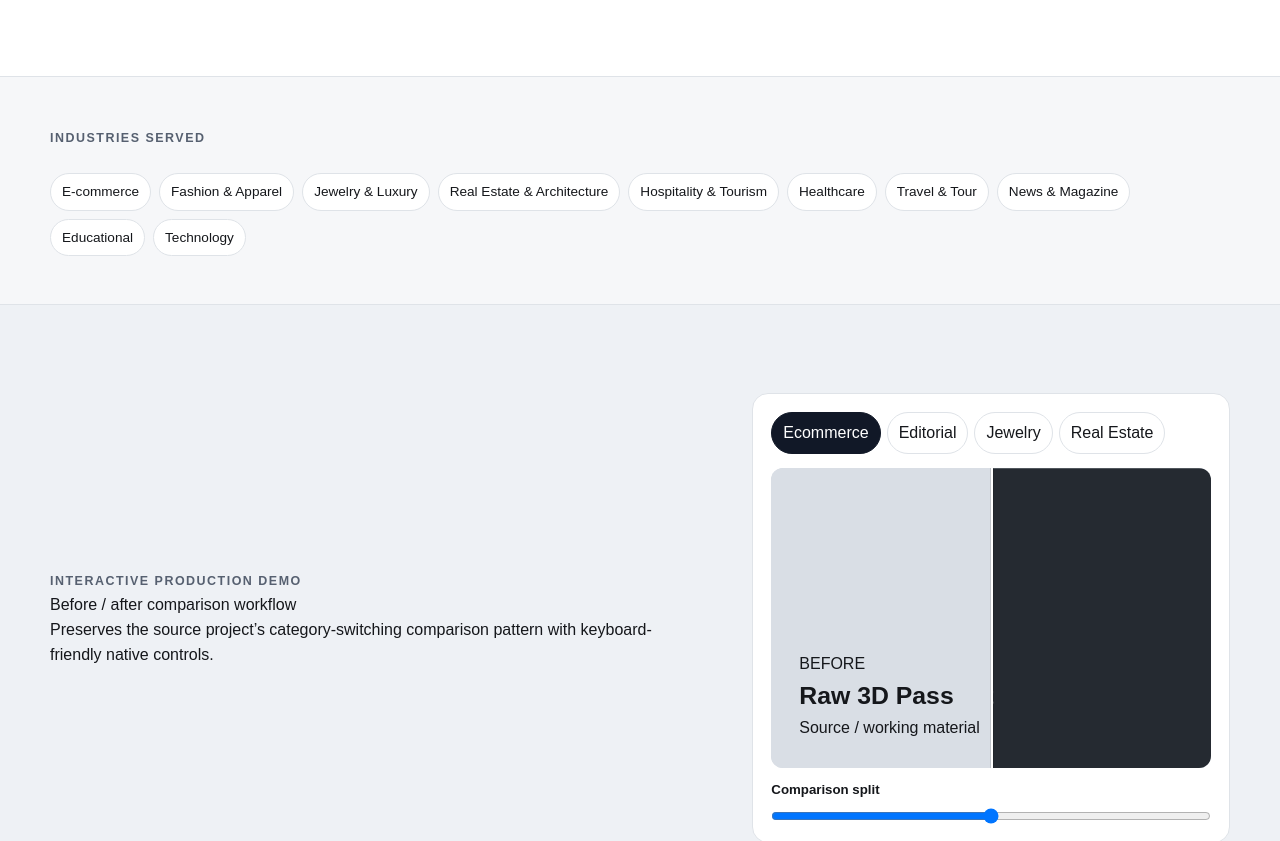
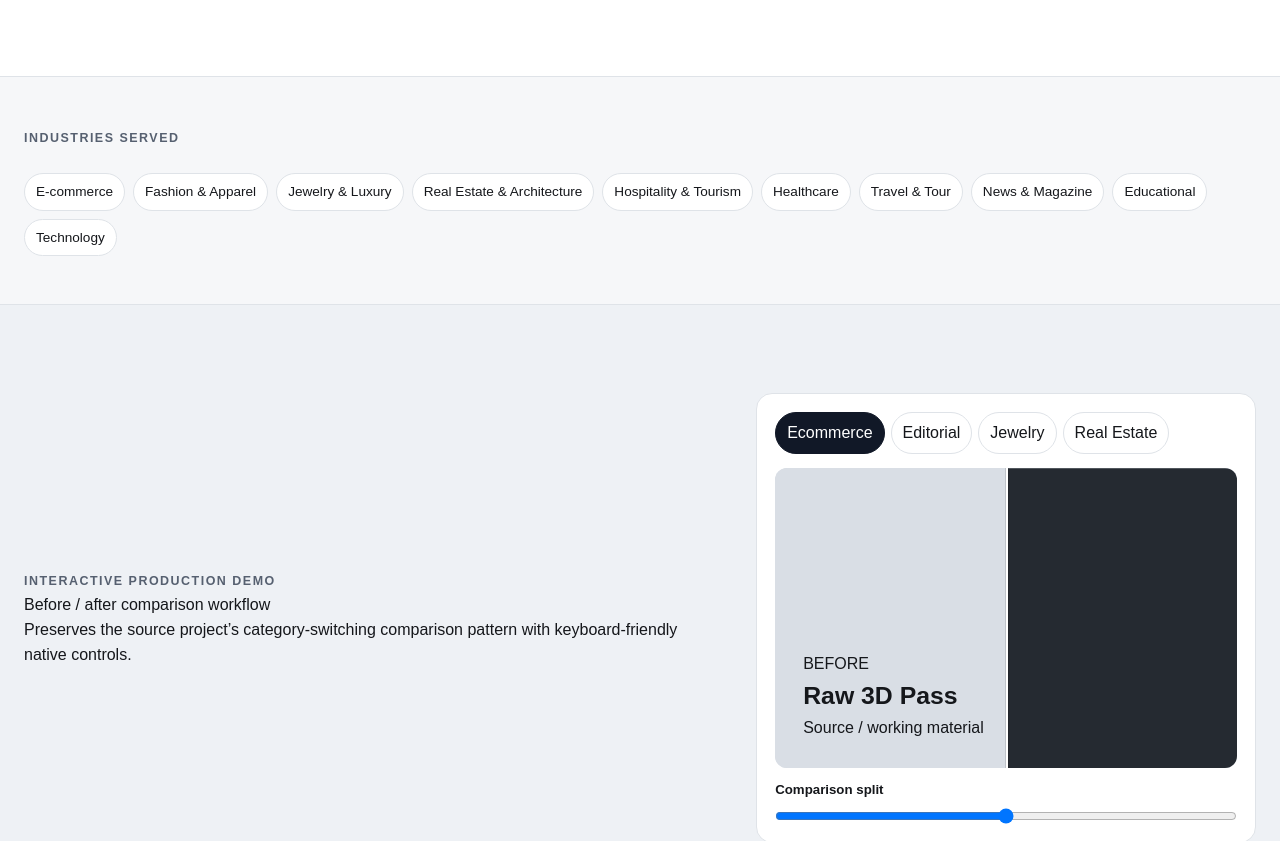
Before and after one commit to masudrana430/specter-next-system, a Next.js app: page / in a window 1280 px wide. Shown: the part 5040-5881 px from the top of the page. Built offline with nearby package versions, Linux system fonts and the light colour scheme; a web font is replaced by a local one.

Commit message:
Lock site content to centered 1280px frame

```diff
--- a/src/app/globals.css
+++ b/src/app/globals.css
@@ -23,6 +23,7 @@
   --dark-card-text: #ffffff;
   --radius: 16px;
   --shadow: 0 16px 45px rgba(17, 24, 39, .08);
+  --site-max-width: 1280px;
 }
 
 html[data-theme="dark"] {
@@ -59,7 +60,7 @@ button, input, select, textarea { font: inherit; }
 button { cursor: pointer; }
 img, video { max-width: 100%; }
 
-.shell, .container { width: min(1180px, calc(100% - 40px)); margin-inline: auto; }
+.shell, .container, .site-frame { width: min(var(--site-max-width), calc(100% - 48px)); margin-inline: auto; }
 .narrow { max-width: 820px; }
 .center { text-align: center; margin-inline: auto; }
 .section { padding: 88px 0; }
```
